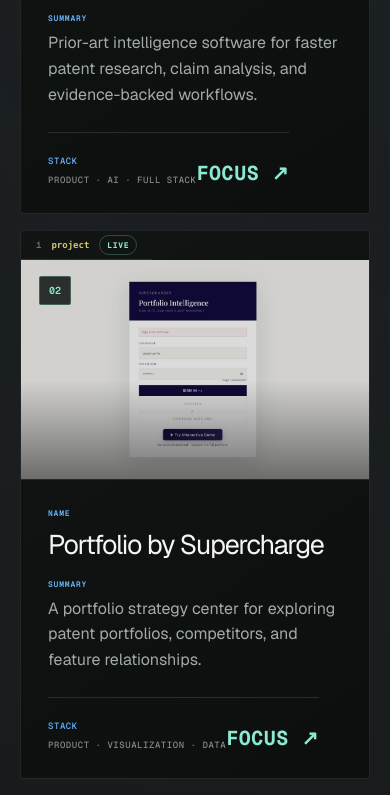
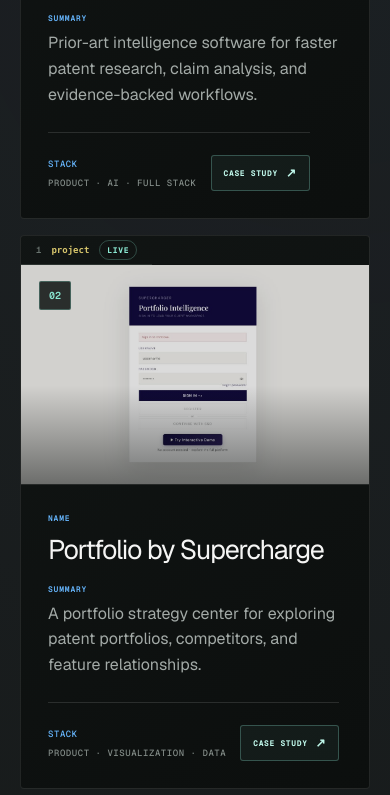
Before and after one commit to ChrisBakhit/christian-portfolio, a Next.js app: page / in a window 390 px wide. Shown: the part 7140-7935 px from the top of the page. Built offline with nearby package versions, Linux system fonts and the light colour scheme.

Commit message:
Fix portfolio links and project focus controls

```diff
--- a/app/navigation.css
+++ b/app/navigation.css
@@ -249,7 +249,13 @@
 .resumeItem:hover:before { background:var(--teal); box-shadow:0 0 12px rgba(139,233,211,.55); }
 .resumeItem h3 { font-size:27px; }
 .projectCard { min-height:445px; border-color:rgba(255,255,255,.09); box-shadow:none; }
-.projectCard { width:100%; color:inherit; text-align:left; cursor:pointer; font:inherit; }
+.projectCard { width:100%; color:inherit; text-align:left; cursor:pointer; font:inherit; appearance:none; -webkit-appearance:none; outline:0; }
+.projectCard:focus-visible { border-color:var(--teal); box-shadow:0 0 0 2px rgba(139,233,211,.22); }
+.projectCard:active { transform:translateY(-1px) scale(.995); }
+.projectCard .focusAction { display:flex; align-items:center; gap:8px; min-height:32px; padding:0 11px; border:1px solid rgba(139,233,211,.28); border-radius:3px; background:rgba(139,233,211,.055); color:#bff7ea; font:650 8px var(--font-mono); letter-spacing:.08em; white-space:nowrap; transition:background .2s,border-color .2s,color .2s; }
+.projectCard .focusAction i { color:inherit; font-size:12px; transition:transform .2s; }
+.projectCard:hover .focusAction { background:var(--teal); border-color:var(--teal); color:#07100d; transform:none; }
+.projectCard:hover .focusAction i { transform:translate(2px,-2px); }
 .projectCard:hover { transform:translateY(-3px); border-color:rgba(139,233,211,.3); box-shadow:0 16px 36px rgba(0,0,0,.18); }
 .projectVisual img { filter:saturate(.76) brightness(.86); }
 .projectCard:hover .projectVisual img { filter:saturate(.94) brightness(.94); }
@@ -356,6 +362,16 @@
 }
 
 @media(max-width: 540px) {
+  .projectFocusBackdrop { padding:0; align-items:stretch; }
+  .projectFocus { width:100%; max-height:100dvh; min-height:100dvh; border:0; }
+  .focusImage { min-height:210px; max-height:230px; }
+  .focusCopy { padding:28px 20px 40px; }
+  .focusCopy h2 { font-size:42px; }
+  .focusCopy dl { margin:25px 0; }
+  .focusCopy>a { display:block; width:100%; padding:14px 16px; text-align:center; }
+  .focusClose { position:fixed; right:12px; top:12px; border-radius:50%; background:rgba(7,12,10,.9); }
+  .projectCard footer { gap:14px; align-items:center; }
+  .projectCard .focusAction { min-height:36px; padding:0 12px; }
   main.sidebarOpen { padding-left: 0; }
   .desktopMenus { padding-left: 4px; }
   .siteHeader { height: 120px; }
--- a/app/page.tsx
+++ b/app/page.tsx
@@ -78,7 +78,7 @@
   ["St. Luke", "A production healthcare operations platform with scheduling, patient workflows, and administrative tooling.", "Next.js · Supabase · Operations", "https://st-luke-amber.vercel.app/", "/projects/st-luke.png"],
   ["DTFeatureMe", "A product for turning invention concepts into structured feature maps and clearer technical narratives.", "Next.js · Product · AI", "https://dtfeatureme.com/", "/projects/dtfeatureme.png"],
   ["Delineo", "An epidemiological research platform supporting collaborative disease modeling and simulation work.", "Research · Unity · React · SQL", "https://covidmod.isi.jhu.edu/", "/projects/delineo.png"],
-  ["AnyTown", "An interactive disease simulation for exploring how infections move through a modeled community.", "Simulation · C# · React", "https://covidmod.isi.jhu.edu/simulator", "/projects/anytown.png"],
+  ["AnyTown", "An interactive disease simulation for exploring how infections move through a modeled community.", "Simulation · C# · React", "https://malonecenter.jhu.edu/anytown-usa-tool-simulates-covid-19-spread-in-small-towns/", "/projects/anytown.png"],
   ["SkillLink", "A professional-networking product taken from concept through an accelerator-backed MVP.", "Founder · Node.js · AWS", "https://skilllink-app-chrisbjhus-projects.vercel.app/", "/projects/skilllink.png"],
   ["HopMC", "A Johns Hopkins Minecraft community and virtual Homewood campus built for connection during remote learning.", "Servers · Security · Community", "https://imagine.jhu.edu/blog/2021/09/23/hopmc-walk-around-homewood-campus-in-minecraft/", "/projects/hopmc.png"],
   ["SSHelping Hands", "A ministry platform for outreach, event registration, household coordination, and community support.", "Community · Web · Service", "https://www.sshelpinghands.org/", "/projects/sshelpinghands.png"],
@@ -286,7 +286,7 @@
     ],
     Help: [
       { label: "Keyboard Shortcuts", action: () => { setTerminalOpen(true); setTerminalLines(["Ctrl+P  Command Palette", "Ctrl+B  Toggle Explorer", "Ctrl+`  Toggle Terminal", "Esc  Close overlays"]); setActiveMenu(null); } },
-      { label: "GitHub ↗", action: () => { window.open("https://github.com/ChrisBJHU", "_blank"); setActiveMenu(null); } },
+      { label: "GitHub ↗", action: () => { window.open("https://github.com/ChrisBakhit", "_blank"); setActiveMenu(null); } },
       { label: "About", action: () => { jumpTo("#about"); setStatusMessage("Christian Bakhit Portfolio"); } },
     ],
   };
@@ -372,7 +372,7 @@
         <div className="sectionTitle" data-reveal><span>03</span><h2>Selected projects</h2></div>
         <code className="jsonRoot" data-reveal><span>{`{`}</span> <b>&quot;projects&quot;</b>: [</code>
         <div className="projectGrid">
-          {projects.map(([title, description, tags, href, image], index) => <button type="button" onClick={() => setSelectedProject(index)} className="projectCard" key={title} data-reveal><div className="jsonRecord"><span>{index}</span><code>project</code><b className={`projectStatus status${projectStatus(title)}`}>{projectStatus(title)}</b></div><div className="projectVisual"><img src={image} alt={`${title} website preview`} /><span className="cardNumber">{String(index + 1).padStart(2, "0")}</span></div><div className="projectCopy"><small>name</small><h3>{title}</h3><small>summary</small><p>{description}</p></div><footer><span><i>stack</i>{tags}</span><b>Focus ↗</b></footer></button>)}
+          {projects.map(([title, description, tags, href, image], index) => <button type="button" onClick={() => setSelectedProject(index)} className="projectCard" key={title} data-reveal><div className="jsonRecord"><span>{index}</span><code>project</code><b className={`projectStatus status${projectStatus(title)}`}>{projectStatus(title)}</b></div><div className="projectVisual"><img src={image} alt={`${title} website preview`} /><span className="cardNumber">{String(index + 1).padStart(2, "0")}</span></div><div className="projectCopy"><small>name</small><h3>{title}</h3><small>summary</small><p>{description}</p></div><footer><span><i>stack</i>{tags}</span><b className="focusAction">Case study <i>↗</i></b></footer></button>)}
         </div>
         <code className="jsonRoot jsonClose" data-reveal>]</code>
       </section>
@@ -403,7 +403,7 @@
         <p data-reveal>Full-stack engineering, AI-assisted products, and cloud systems.</p>
         <h2 data-reveal>Let&apos;s talk.</h2>
         <a data-reveal href="mailto:chrisbakhit@gmail.com">chrisbakhit@gmail.com <span>↗</span></a>
-        <footer><span>© {new Date().getFullYear()} Christian Bakhit</span><div><a href="https://github.com/ChrisBJHU" target="_blank" rel="noreferrer">GitHub</a><a href="https://www.linkedin.com/in/christianbakhit/" target="_blank" rel="noreferrer">LinkedIn</a></div><span>Houston, Texas</span></footer>
+        <footer><span>© {new Date().getFullYear()} Christian Bakhit</span><div><a href="https://github.com/ChrisBakhit" target="_blank" rel="noreferrer">GitHub</a><a href="https://www.linkedin.com/in/christianbakhit/" target="_blank" rel="noreferrer">LinkedIn</a></div><span>Houston, Texas</span></footer>
       </section>
       {terminalOpen && <section className={`terminalPanel ${terminalTheme}`} aria-label="Portfolio terminal"><header><span>TERMINAL</span><small>{terminalTheme !== "default" ? `${terminalTheme} mode` : "bash"}</small><button onClick={() => { setTerminalLines([]); setTerminalTheme("default"); }}>Clear</button><button onClick={() => setTerminalOpen(false)} aria-label="Close terminal">×</button></header><div className="terminalOutput" aria-live="polite">{terminalLines.map((line, index) => <p key={`${line}-${index}`}>{line}</p>)}</div><form onSubmit={(event) => { event.preventDefault(); runTerminalCommand(terminalInput); }}><span>christian@portfolio:~$</span><input aria-label="Terminal command" value={terminalInput} onChange={(event) => setTerminalInput(event.target.value)} autoComplete="off" spellCheck={false} autoFocus /></form></section>}
       <div className="statusBar"><button onClick={() => setSidebarOpen((open) => !open)}>⑂ main</button><span>✓ {statusMessage}</span><div className="progressStars" aria-label={`${Math.round(scrollProgress * 100)}% explored`}>{[.12,.3,.5,.7,.9].map((point) => <i className={scrollProgress >= point ? "lit" : ""} key={point}>✦</i>)}</div><button onClick={() => setPaletteOpen(true)}>Ctrl P</button><span>React · TypeScript</span><button onClick={() => setTerminalOpen((open) => !open)}>⌘ Terminal</button></div>
```
